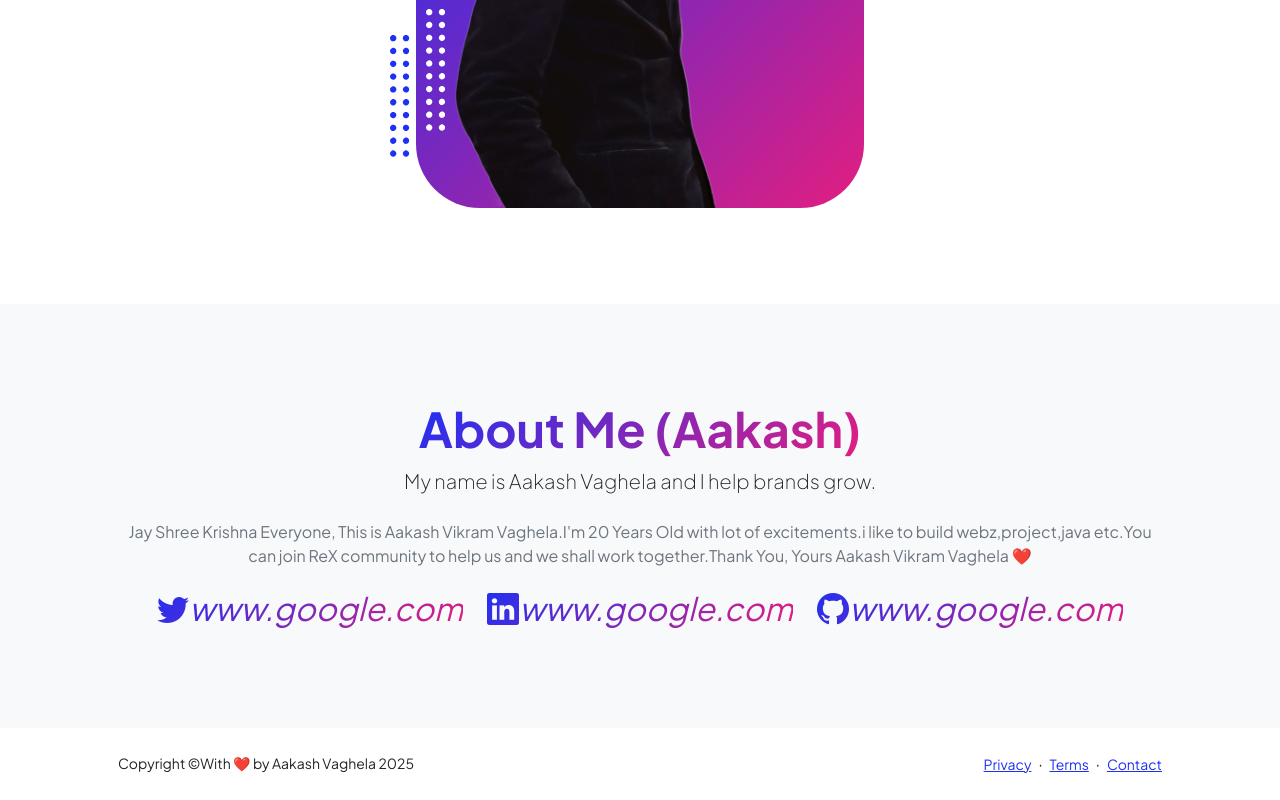
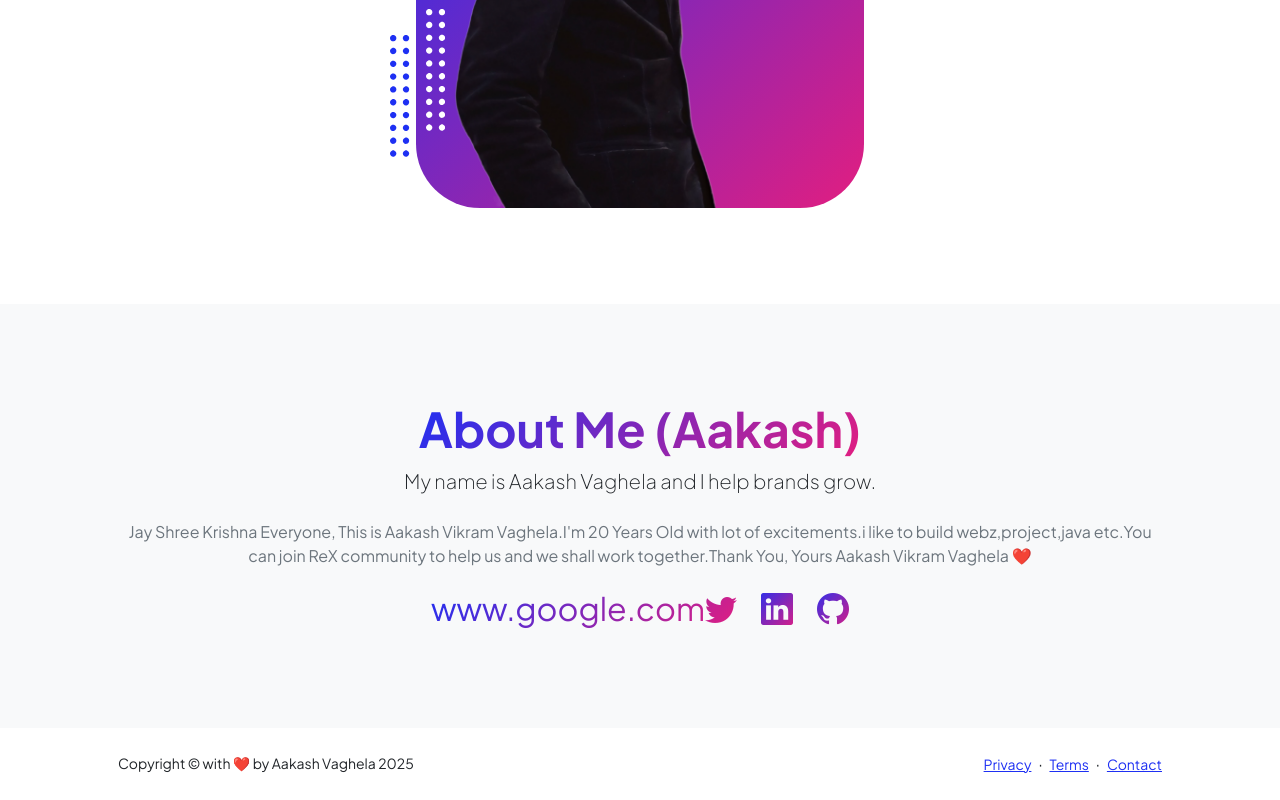
Before and after one commit to vaghelaaakash007/aakashvaghela, a plain HTML site: page index.html in a window 1280 px wide. Shown: the part 761-1561 px from the top of the page. Drawn offline with nearby package versions, Linux system fonts and the light colour scheme.

Commit message:
Update index.html

```diff
--- a/index.html
+++ b/index.html
@@ -185,9 +185,9 @@
                                 <p class="lead fw-light mb-4">My name is Aakash Vaghela and I help brands grow.</p>
                                 <p class="text-muted">Jay Shree Krishna Everyone, This is Aakash Vikram Vaghela.I'm 20 Years Old with lot of excitements.i like to build webz,project,java etc.You can join ReX community to help us and we shall work together.Thank You, Yours Aakash Vikram Vaghela ❤️</p>
                                 <div class="d-flex justify-content-center fs-2 gap-4">
-                                    <a class="text-gradient" href="#!"><i class="bi bi-twitter">www.google.com</i></a>
-                                    <a class="text-gradient" href="#!"><i class="bi bi-linkedin">www.google.com</i></a>
-                                    <a class="text-gradient" href="#!"><i class="bi bi-github">www.google.com</i></a>
+                                    <a class="text-gradient" href="#!">www.google.com<i class="bi bi-twitter"></i></a>
+                                    <a class="text-gradient" href="#!"><i class="bi bi-linkedin"></i></a>
+                                    <a class="text-gradient" href="#!"><i class="bi bi-github"></i></a>
                                 </div>
                             </div>
                         </div>
@@ -199,7 +199,7 @@
         <footer class="bg-white py-4 mt-auto">
             <div class="container px-5">
                 <div class="row align-items-center justify-content-between flex-column flex-sm-row">
-                    <div class="col-auto"><div class="small m-0">Copyright &copy;With ❤️ by Aakash Vaghela 2025</div></div>
+                    <div class="col-auto"><div class="small m-0">Copyright &copy; with ❤️ by Aakash Vaghela 2025</div></div>
                     <div class="col-auto">
                         <a class="small" href="#!">Privacy</a>
                         <span class="mx-1">&middot;</span>
```
